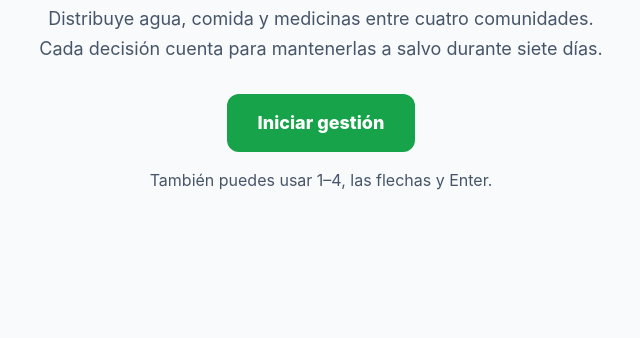
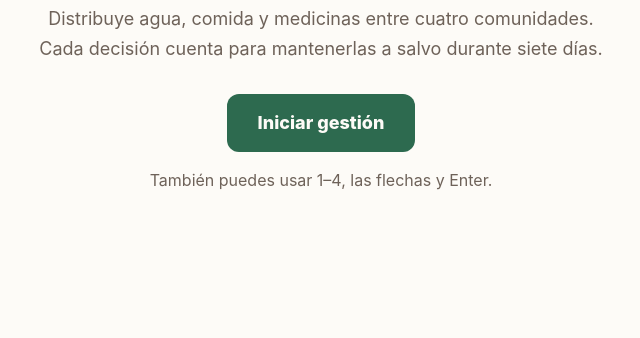
Before and after one commit to Steven13923R/Reparto-Justo, a website built with Vite: page index.html in a window 1280 px wide. Shown: the part 462-800 px from the top of the page, without its empty margins (319-959 px from the left). Built offline with nearby package versions, Linux system fonts and the light colour scheme.

Commit message:
pantalla: interfaz basica

```diff
--- a/src/estilo.css
+++ b/src/estilo.css
@@ -1,26 +1,26 @@
 :root {
   font-family: Inter, ui-sans-serif, system-ui, -apple-system, BlinkMacSystemFont, "Segoe UI", sans-serif;
-  color: #0f172a;
-  background: #f8fafc;
+  color: #2c221e;
+  background: #fdfbf7;
   font-synthesis: none;
   text-rendering: optimizeLegibility;
   color-scheme: light;
   font-optical-sizing: auto;
   font-weight: 400;
-  --fondo: #f8fafc;
-  --panel: #ffffff;
-  --panel-claro: #f1f5f9;
-  --borde: #e2e8f0;
-  --texto: #0f172a;
-  --texto-suave: #475569;
-  --azul-institucional: #1e3a8a;
-  --agua: #0284c7;
+  --fondo: #fdfbf7;
+  --panel: #f5f0eb;
+  --panel-claro: #faf7f2;
+  --borde: #e2d9cf;
+  --texto: #2c221e;
+  --texto-suave: #6e6259;
+  --azul-institucional: #7c3a21;
+  --agua: #1e66f5;
   --comida: #d97706;
-  --medicina: #059669;
-  --salud: #16a34a;
-  --advertencia: #ca8a04;
-  --critico: #dc2626;
-  --sombra-panel: 0 4px 12px rgb(15 23 42 / 6%);
+  --medicina: #2d6a4f;
+  --salud: #2d6a4f;
+  --advertencia: #b45309;
+  --critico: #9f1239;
+  --sombra-panel: 0 4px 12px rgb(74 52 39 / 7%);
 }
 
 * {
@@ -49,7 +49,7 @@ button {
 
 button:focus-visible,
 a:focus-visible {
-  outline: 3px solid var(--azul-institucional);
+  outline: 3px solid var(--agua);
   outline-offset: 3px;
 }
 
@@ -85,7 +85,7 @@ a:focus-visible {
   place-items: center;
   border: 1px solid color-mix(in srgb, var(--azul-institucional) 35%, transparent);
   color: var(--azul-institucional);
-  background: color-mix(in srgb, var(--azul-institucional) 7%, white);
+  background: color-mix(in srgb, var(--azul-institucional) 7%, var(--fondo));
   font-weight: 900;
 }
 
@@ -135,12 +135,12 @@ a:focus-visible {
 }
 
 .boton--principal {
-  color: #ffffff;
-  background: #16a34a;
+  color: #fdfbf7;
+  background: #2d6a4f;
 }
 
 .boton--principal:hover {
-  background: #15803d;
+  background: #24563f;
 }
 
 .boton--grande {
@@ -166,7 +166,7 @@ a:focus-visible {
   justify-content: space-between;
   padding: 12px max(24px, calc((100vw - 1220px) / 2));
   border-bottom: 1px solid var(--borde);
-  background: rgb(255 255 255 / 96%);
+  background: rgb(253 251 247 / 96%);
 }
 
 .marca {
@@ -446,7 +446,7 @@ a:focus-visible {
   height: 12px;
   overflow: hidden;
   border-radius: 999px;
-  background: #e2e8f0;
+  background: #e2d9cf;
 }
 
 .barra-salud__relleno {
@@ -542,9 +542,9 @@ a:focus-visible {
   width: 44px;
   height: 44px;
   flex: 0 0 44px;
-  border: 1px solid var(--azul-institucional);
+  border: 1px solid #d6c7b7;
   border-radius: 8px;
-  color: var(--azul-institucional);
+  color: var(--texto);
   background: var(--panel-claro);
   cursor: pointer;
   font-size: 22px;
```
